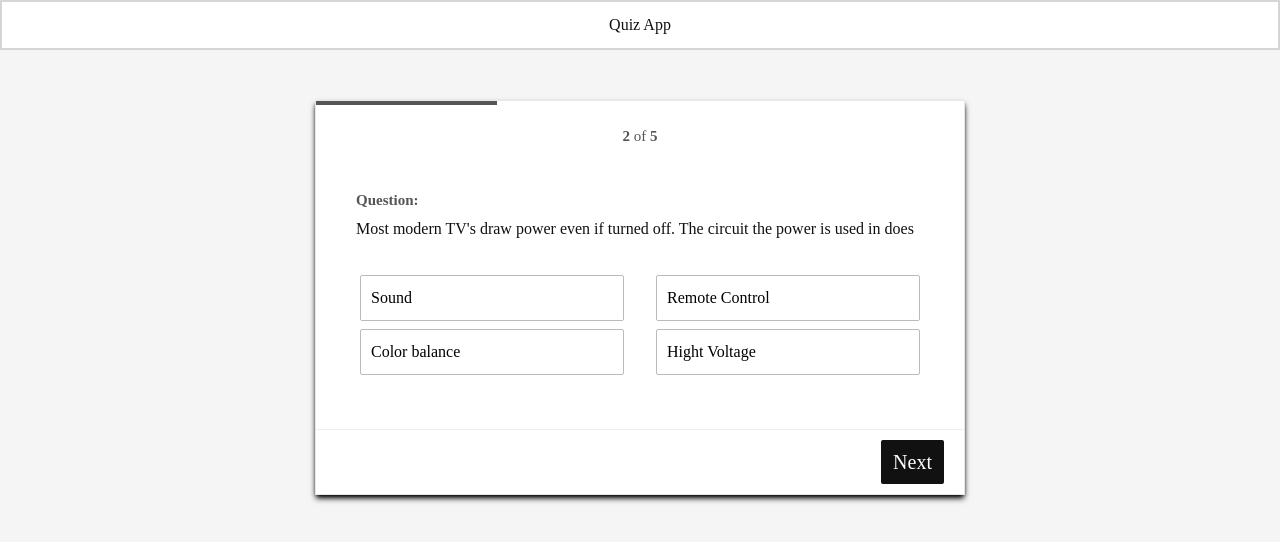
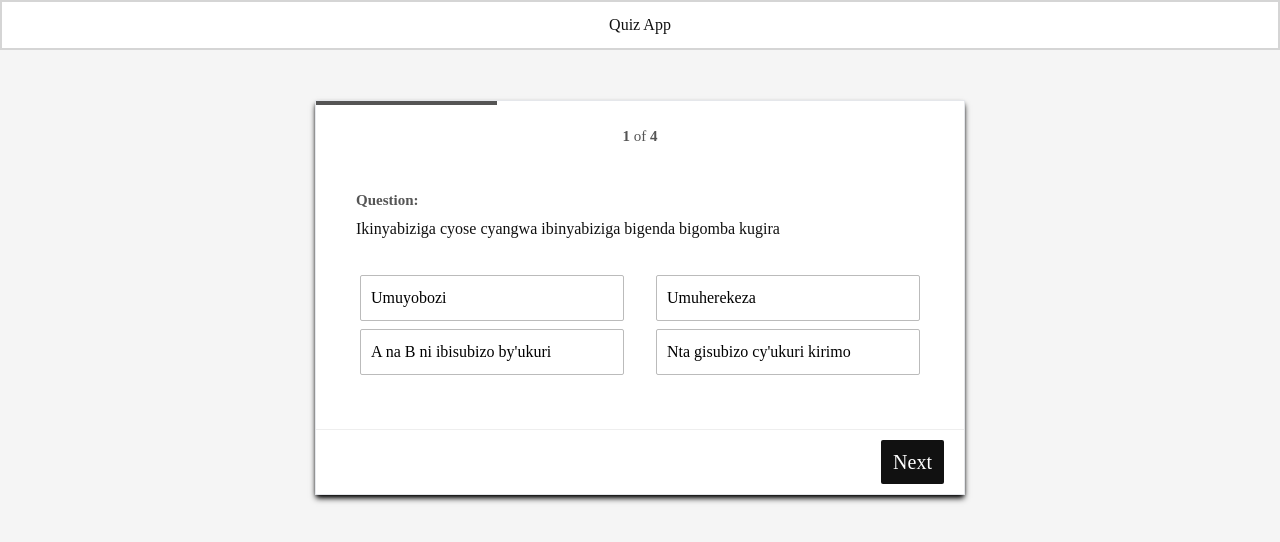
Before and after one commit to NBru-cee/react-quizz-app, a React (Vite) app: page / in a window 1280 px wide. Both pictures are taken after a click on the button "Start". Shown: the top 542 px of the page. Built offline with nearby package versions, Linux system fonts and the light colour scheme.

Commit message:
changed questions

```diff
--- a/src/assets/data.json
+++ b/src/assets/data.json
@@ -10,38 +10,43 @@
           "correctOptionIndex": "2"
      },
      {
-          "title": "Most modern TV's draw power even if turned off. The circuit the power is used in does",
+          "title": "Ikinyabiziga cyose cyangwa ibinyabiziga bigenda bigomba kugira",
           "options": [
-               "Sound",
-               "Remote Control",
-               "Color balance",
-               "Hight Voltage"
+               "Umuyobozi",
+               "Umuherekeza",
+               "A na B ni ibisubizo by'ukuri",
+               "Nta gisubizo cy'ukuri kirimo"
           ],
-          "correctOptionIndex": "1"
+          "correctOptionIndex": "0"
      },
      {
-          "title": "Which motor is not suitable for use as a DC machine",
+          "title": "Ijambo 'akayira' bivuga inzira nyabagendwa ifunganye yagenewe gusa:",
           "options": [
-               "Permanent magnet motor",
-               "Series motor",
-               "Squirrel cage motor",
-               "Synchronous motor"
+               "Abanyamaguru",
+               "Ibinyabiziga bigendera ku biziga bibiri",
+               "A na B ni ibisubizo by'ukuri",
+               "Nta gisubizo cy'ukuri kirimo"
           ],
           "correctOptionIndex": "2"
      },
      {
-          "title": "'INI' extension refers usually to what kind of file?",
+          "title": "Umurongo uciyeho uduce umenyesha ahegereye umurongo ushobora kuzuzwa n'uturanga gukata tw'ibara ryera utwo turanga cyerekezo tumenyesha:",
           "options": [
-               "Image file",
-               "System file",
-               "Hypertext related file",
-               "None of these"
+               "Igisate cy'umuhanda abayobozi bagomba gukurikira",
+               "Ahegereye umurongo  ukomeje",
+               "Igabanurwa  ry'umubare w'ibisate by'umuhanda mu cyerekezo bajyamo",
+               "A na C nibyo"
           ],
-          "correctOptionIndex": "1"
+          "correctOptionIndex": "2"
      },
      {
-          "title": "Which consists of two plates separated by a dielectric and can store a charge?",
-          "options": ["Capacitor", "Inductor", "Transistor", "Relay"],
-          "correctOptionIndex": "0"
+          "title": "Ahantu ho kugendera mu muhanda herekanwa n'ibimenyetso bimurika ibinyabiziga ntibishobora kuhagenda:",
+          "options": [
+               "Biteganye",
+               "Ku murongo umwe",
+               "A na B nibyo",
+               "Nta gisubizo cy'ukuri kirimo"
+          ],
+          "correctOptionIndex": "3"
      }
 ]
--- a/src/components/Question.jsx
+++ b/src/components/Question.jsx
@@ -31,7 +31,7 @@ const Question = ({ question, totalQuestions, currentQuestion, setAnswer }) => {
           <div className="question">
                <div className="progress-bar w-0 h-1" ref={progressBar}></div>
                <div className="my-[20px] mx-0 text-center text-[15px] text-[#555]">
-                    <b>{currentQuestion}</b> of <b>{totalQuestions}</b>
+                    <b>{currentQuestion - 1}</b> of <b>{totalQuestions - 1}</b>
                </div>
                <div className="px-[40px] py-[20px]">
                     <div className="title">
--- a/src/components/QuizResults.jsx
+++ b/src/components/QuizResults.jsx
@@ -7,7 +7,7 @@ const QuizResults = ({ result, retry }) => {
                     Result: {result.percentage}%
                </h2>
                <p>
-                    Selected {result.correct} correct options out of{" "}
+                    Selected {result.correct} correct options out of
                     {result.total} questions.
                </p>
                <button
--- a/src/components/QuizScreen.jsx
+++ b/src/components/QuizScreen.jsx
@@ -14,7 +14,7 @@ const QuizScreen = ({ retry }) => {
           let correct = 0;
           QuestionList.forEach((question, index) => {
                if (question.correctOptionIndex == markedAnswers[index]) {
-                    correct++;
+                    correct + 1;
                }
           });
           return {
```
